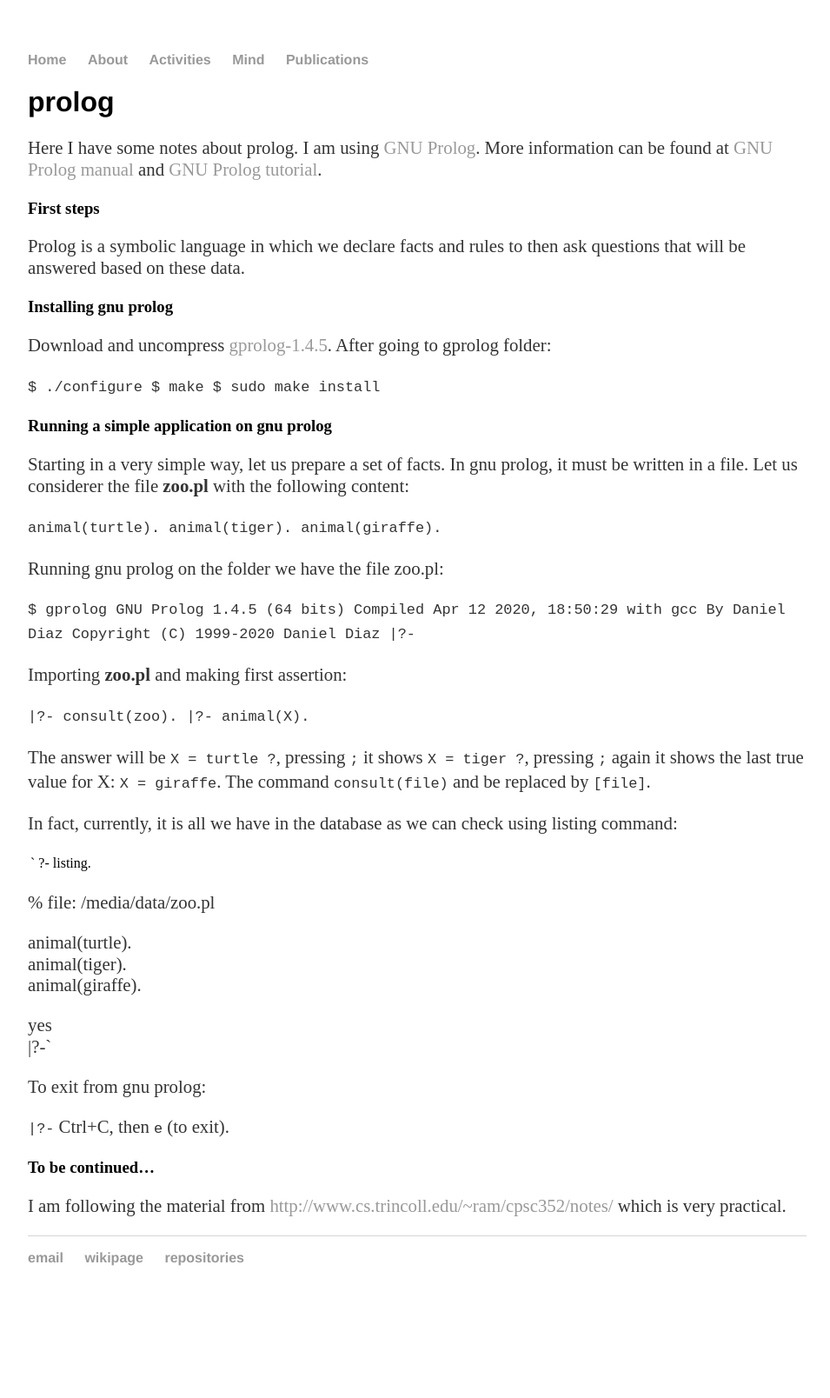
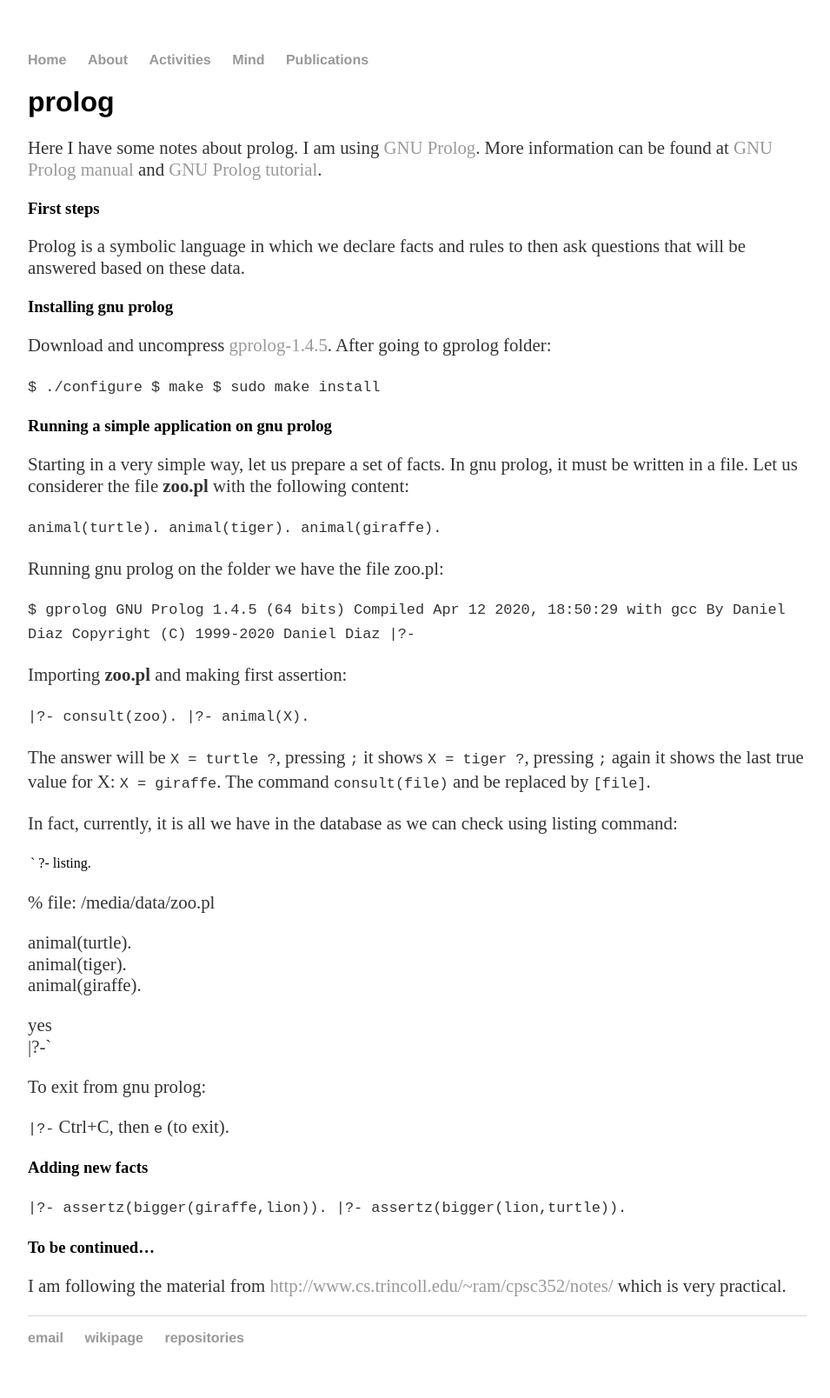
Before and after one commit to cleberjamaral/cleberjamaral.github.io, a Jekyll site: the page built from knowledge/programming/prolog.md, in a window 1280 px wide. Shown: the whole page at 87% size, without its empty margins (160-1115 px from the left). Built offline with Jekyll 4.4.1, drawn with Linux system fonts in a browser that asks for light colours; our own code applies the rules of GitHub Pages for plain Markdown files; before the commit the page ends 1516 px from its top, so only the background shows below that.

Commit message:
GitBook: [master] one page modified

```diff
--- a/knowledge/programming/prolog.md
+++ b/knowledge/programming/prolog.md
@@ -54,6 +54,11 @@ To exit from gnu prolog:
 
 `|?-` Ctrl+C, then `e` \(to exit\).
 
+### Adding new facts
+
+`|?- assertz(bigger(giraffe,lion)).
+|?- assertz(bigger(lion,turtle)).`
+
 ### To be continued...
 
 I am following the material from [http://www.cs.trincoll.edu/~ram/cpsc352/notes/](http://www.cs.trincoll.edu/~ram/cpsc352/notes/) which is very practical.
```
